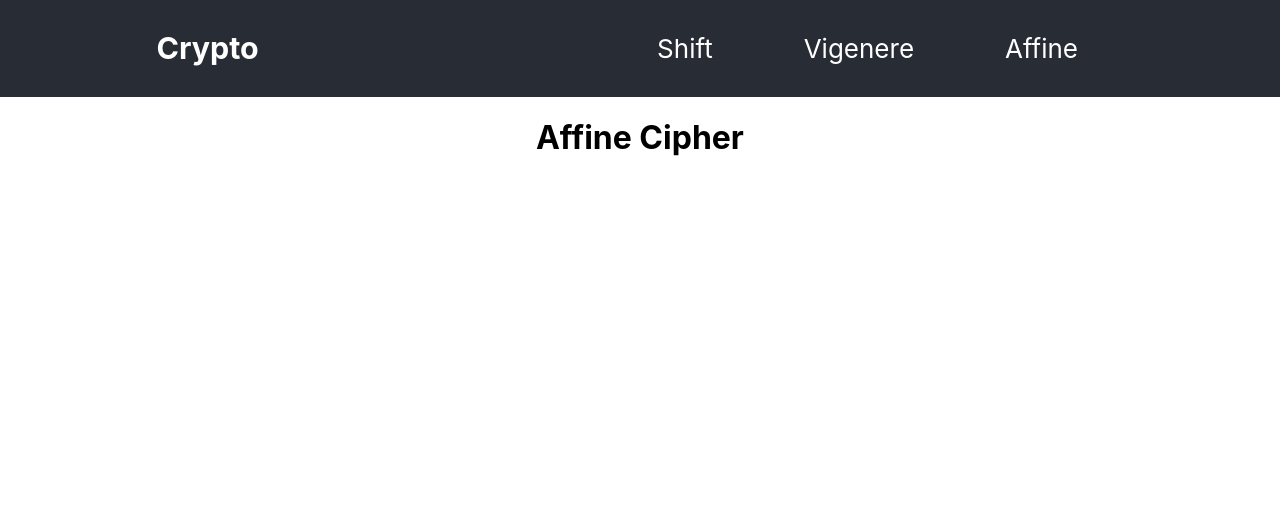
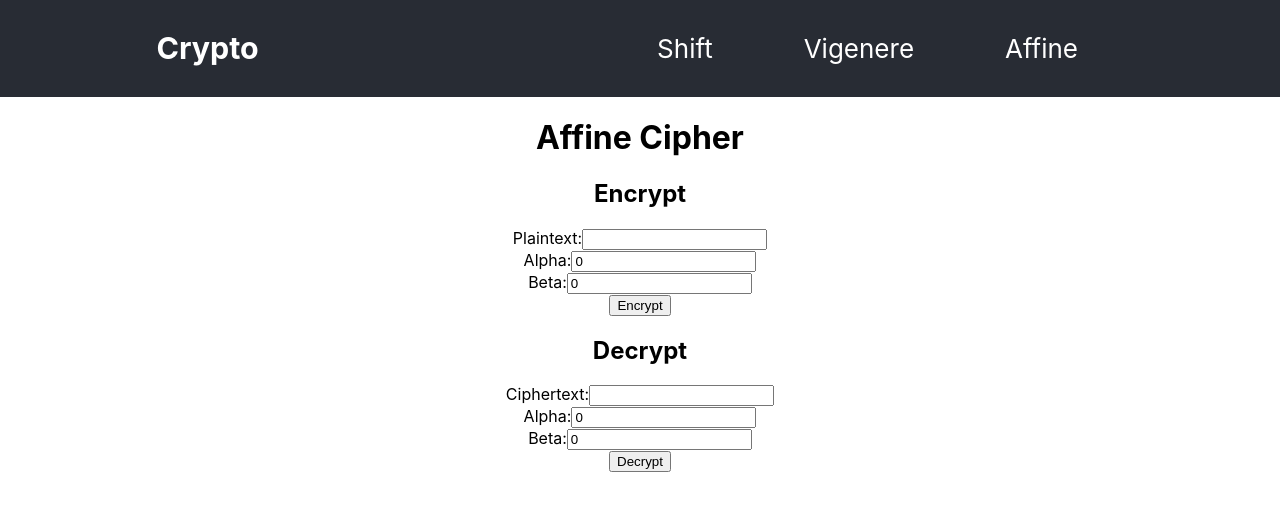
Before and after one commit to scfount/crypto_webapp, a React (Create React App) app in the folder frontend/: page /affine in a window 1280 px wide. Shown: the top 510 px of the page. Built offline with nearby package versions, Linux system fonts and the light colour scheme.

Commit message:
add affine encrypt/decrypt compnents

```diff
--- a/frontend/src/components/affine/Affine.js
+++ b/frontend/src/components/affine/Affine.js
@@ -1,81 +1,15 @@
-import React, { useEffect, useState } from 'react';
-import axios from 'axios'
+import React from 'react';
 import '../../App.css';
-import Button from '../Button';
+import AffineDecrypt from './AffineDecrypt';
+import AffineEncrypt from './AffineEncrypt';
 
 function Affine() {
-    const [encryptedText, setEncryptedText] = useState({})
-    const [shiftEncrypt, setShiftEncrypt] = useState({
-        plaintext: '',
-        key: 0
-    })
-
-    const handleChange = (event) => {
-        const { name, value } = event.target;
-        setShiftEncrypt({
-            ...shiftEncrypt,
-            [name]: value
-        });
-    };
-
-
-    const handleSubmit = (event) => {
-        event.preventDefault();
-        // const path = 'http://127.0.0.1:5000/shift_encrypt'
-        const path = 'https://cryptography-web-application.herokuapp.com/shift_encrypt'
-        axios({
-            method: 'POST',
-            url: path,
-            data: {
-                plaintext: shiftEncrypt.plaintext,
-                key: shiftEncrypt.key
-            }
-        })
-            .then(response => {
-                console.log("SUCCESS", response)
-                setEncryptedText(response)
-            }).catch(error => {
-                console.log(error)
-            })
-    }
 
     return (
         <div className="App">
-            <header className="App-header">
-                <h1>Affine Cipher</h1>
-                {/* <form onSubmit={handleSubmit}>
-                    <div>
-                        <label htmlFor="">Plaintext:
-                            <input
-                                type="text"
-                                name="plaintext"
-                                id="plain-text"
-                                value={shiftEncrypt.plaintext}
-                                onChange={handleChange} />
-                        </label>
-                    </div>
-                    <div>
-                        <label htmlFor="">Key:
-                            <input
-                                type="number"
-                                pattern='[0-9]'
-                                name="key"
-                                id="key-num"
-                                value={shiftEncrypt.key}
-                                onChange={handleChange} />
-                        </label>
-                    </div>
-                    <Button name={'Encrypt'} />
-                </form> */}
-
-                <div>{encryptedText.status === 200 &&
-                    <div>
-                        <h4>Encrypted Text:</h4>
-                        <p>{encryptedText.data.ciphertext}</p>
-                    </div>}
-                </div>
-            </header>
-
+            <h1>Affine Cipher</h1>
+            <AffineEncrypt />
+            <AffineDecrypt />
         </div>
     );
 }
--- /dev/null
+++ b/frontend/src/components/affine/AffineDecrypt.js
@@ -0,0 +1,94 @@
+import React, { useEffect, useState } from 'react';
+import axios from 'axios'
+import '../../App.css';
+import Button from '../Button';
+
+function AffineDecrypt() {
+    const [decryptedText, setDecryptedText] = useState({})
+    const [affineDecrypt, setAffineDecrypt] = useState({
+        plaintext: '',
+        alpha: 0,
+        beta: 0
+    })
+
+    const handleChange = (event) => {
+        const { name, value } = event.target;
+        setAffineDecrypt({
+            ...affineDecrypt,
+            [name]: value
+        });
+    };
+
+
+    const handleSubmit = (event) => {
+        event.preventDefault();
+        // const path = 'http://127.0.0.1:5000/affine_encrypt'
+        const path = 'https://cryptography-web-application.herokuapp.com/affine_decrypt'
+        axios({
+            method: 'POST',
+            url: path,
+            data: {
+                ciphertext: affineDecrypt.ciphertext,
+                alpha: affineDecrypt.alpha,
+                beta: affineDecrypt.beta
+            }
+        })
+            .then(response => {
+                console.log("SUCCESS", response)
+                setDecryptedText(response)
+            }).catch(error => {
+                console.log(error)
+            })
+    }
+
+    return (
+        <div className="App">
+            <h2>Decrypt</h2>
+            <form onSubmit={handleSubmit}>
+                <div>
+                    <label htmlFor="">Ciphertext:
+                        <input
+                            type="text"
+                            name="ciphertext"
+                            id="cipher-text"
+                            value={affineDecrypt.ciphertext}
+                            onChange={handleChange} />
+                    </label>
+                </div>
+                <div>
+                    <label htmlFor="">Alpha:
+                        <input
+                            type="number"
+                            pattern='[0-9]'
+                            name="alpha"
+                            id="alpha-num"
+                            value={affineDecrypt.alpha}
+                            onChange={handleChange} />
+                    </label>
+                </div>
+                <div>
+                    <label htmlFor="">Beta:
+                        <input
+                            type="number"
+                            pattern='[0-9]'
+                            name="beta"
+                            id="beta-num"
+                            value={affineDecrypt.beta}
+                            onChange={handleChange} />
+                    </label>
+                </div>
+                <Button name={'Decrypt'} />
+            </form>
+
+            <div>{decryptedText.status === 200 &&
+                <div>
+                    <h4>Decrypted Text:</h4>
+                    <p>{decryptedText.data.plaintext}</p>
+                </div>}
+            </div>
+
+        </div>
+    );
+}
+
+export default AffineDecrypt;
--- /dev/null
+++ b/frontend/src/components/affine/AffineEncrypt.js
@@ -0,0 +1,94 @@
+import React, { useEffect, useState } from 'react';
+import axios from 'axios'
+import '../../App.css';
+import Button from '../Button';
+
+function AffineEncrypt() {
+    const [encryptedText, setEncryptedText] = useState({})
+    const [affineEncrypt, setAffineEncrypt] = useState({
+        plaintext: '',
+        alpha: 0,
+        beta: 0
+    })
+
+    const handleChange = (event) => {
+        const { name, value } = event.target;
+        setAffineEncrypt({
+            ...affineEncrypt,
+            [name]: value
+        });
+    };
+
+
+    const handleSubmit = (event) => {
+        event.preventDefault();
+        // const path = 'http://127.0.0.1:5000/affine_encrypt'
+        const path = 'https://cryptography-web-application.herokuapp.com/affine_encrypt'
+        axios({
+            method: 'POST',
+            url: path,
+            data: {
+                plaintext: affineEncrypt.plaintext,
+                alpha: affineEncrypt.alpha,
+                beta: affineEncrypt.beta
+            }
+        })
+            .then(response => {
+                console.log("SUCCESS", response)
+                setEncryptedText(response)
+            }).catch(error => {
+                console.log(error)
+            })
+    }
+
+    return (
+        <div className="App">
+            <h2>Encrypt</h2>
+            <form onSubmit={handleSubmit}>
+                <div>
+                    <label htmlFor="">Plaintext:
+                        <input
+                            type="text"
+                            name="plaintext"
+                            id="plain-text"
+                            value={affineEncrypt.plaintext}
+                            onChange={handleChange} />
+                    </label>
+                </div>
+                <div>
+                    <label htmlFor="">Alpha:
+                        <input
+                            type="number"
+                            pattern='[0-9]'
+                            name="alpha"
+                            id="alpha-num"
+                            value={affineEncrypt.alpha}
+                            onChange={handleChange} />
+                    </label>
+                </div>
+                <div>
+                    <label htmlFor="">Beta:
+                        <input
+                            type="number"
+                            pattern='[0-9]'
+                            name="beta"
+                            id="beta-num"
+                            value={affineEncrypt.beta}
+                            onChange={handleChange} />
+                    </label>
+                </div>
+                <Button name={'Encrypt'} />
+            </form>
+
+            <div>{encryptedText.status === 200 &&
+                <div>
+                    <h4>Encrypted Text:</h4>
+                    <p>{encryptedText.data.ciphertext}</p>
+                </div>}
+            </div>
+
+        </div>
+    );
+}
+
+export default AffineEncrypt;
--- a/frontend/src/components/vigenere/VigenereDecrypt.js
+++ b/frontend/src/components/vigenere/VigenereDecrypt.js
@@ -21,7 +21,7 @@ function VigenereDecrypt() {
 
     const handleSubmit = (event) => {
         event.preventDefault();
-        // const path = 'http://127.0.0.1:5000/shift_encrypt'
+        // const path = 'http://127.0.0.1:5000/vigenere_encrypt'
         const path = 'https://cryptography-web-application.herokuapp.com/vigenere_decrypt'
         axios({
             method: 'POST',
--- a/frontend/src/components/vigenere/VigenereEncrypt.js
+++ b/frontend/src/components/vigenere/VigenereEncrypt.js
@@ -21,7 +21,7 @@ function VigenereEncrypt() {
 
     const handleSubmit = (event) => {
         event.preventDefault();
-        // const path = 'http://127.0.0.1:5000/shift_encrypt'
+        // const path = 'http://127.0.0.1:5000/vigenere_encrypt'
         const path = 'https://cryptography-web-application.herokuapp.com/vigenere_encrypt'
         axios({
             method: 'POST',
```
Also changed, not shown: 1 other file (tests, documents, lock files or other folders).
